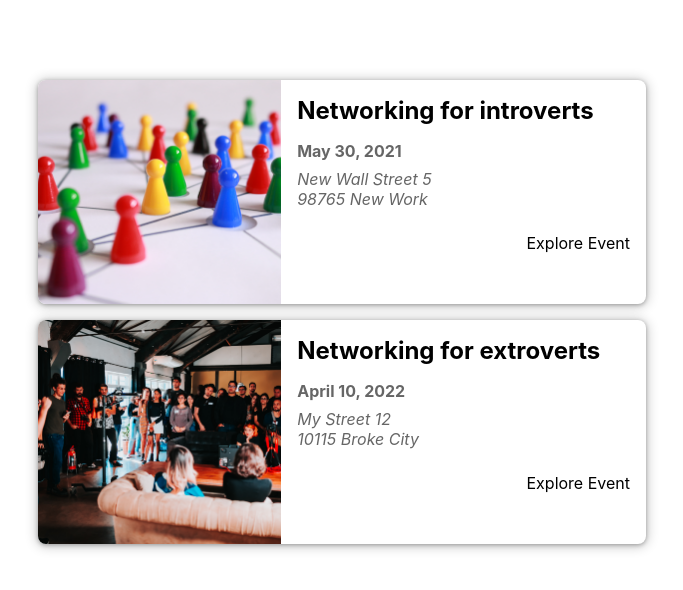
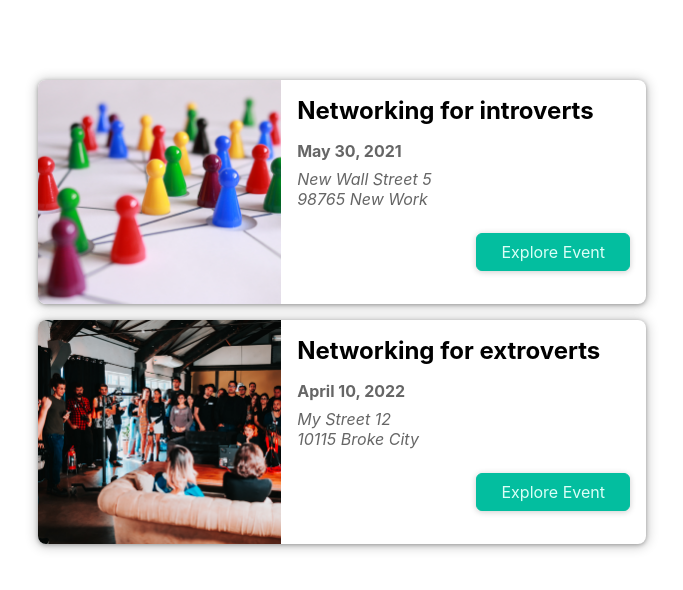
Before and after one commit to MartinIsProgramming/Next.js-Routing-System, a Next.js app: page / in a window 1280 px wide. Shown: the top 590 px of the page, without its empty margins (298-981 px from the left). Built offline with nearby package versions, Linux system fonts and the light colour scheme.

Commit message:
Ui folder, Button and css

```diff
--- a/components/events/event-item.js
+++ b/components/events/event-item.js
@@ -1,4 +1,5 @@
 import Link from 'next/link';
+import Button from '../ui/button';
 import classes from './event-item.module.css';
 
 const EventItem = props => {
@@ -31,7 +32,7 @@
           </div>
         </div>
         <div className={classes.actions}>
-          <Link href={exploreLink}>Explore Event</Link>
+          <Button link={exploreLink}>Explore Event</Button>
         </div>
       </div>
     </li>
--- /dev/null
+++ b/components/ui/button.js
@@ -0,0 +1,12 @@
+import Link from 'next/link';
+import classes from './button.module.css';
+
+const Button = props => {
+  return (
+    <Link href={props.link}>
+      <a className={classes.btn}>{props.children}</a>
+    </Link>
+  );
+};
+
+export default Button;
--- /dev/null
+++ b/components/ui/button.module.css
@@ -0,0 +1,18 @@
+.btn {
+  text-decoration: none;
+  cursor: pointer;
+  font: inherit;
+  background-color: #03be9f;
+  border: 1px solid #03be9f;
+  border-radius: 6px;
+  color: #dafff7;
+  padding: 0.5rem 1.5rem;
+  text-align: center;
+  box-shadow: 0 1px 6px rgba(0, 0, 0, 0.2);
+}
+
+.btn:hover,
+.btn:active {
+  background-color: #02afa1;
+  border-color: #02afa1;
+}
```
